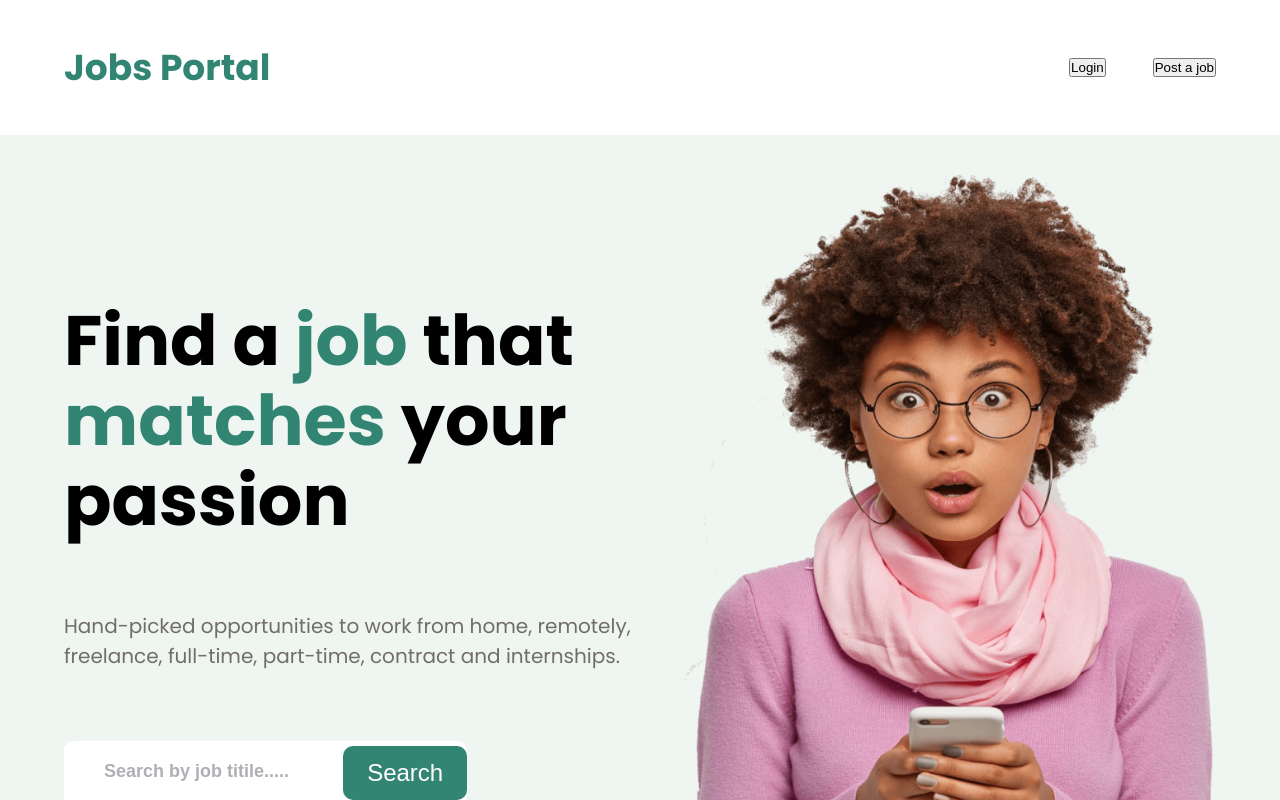
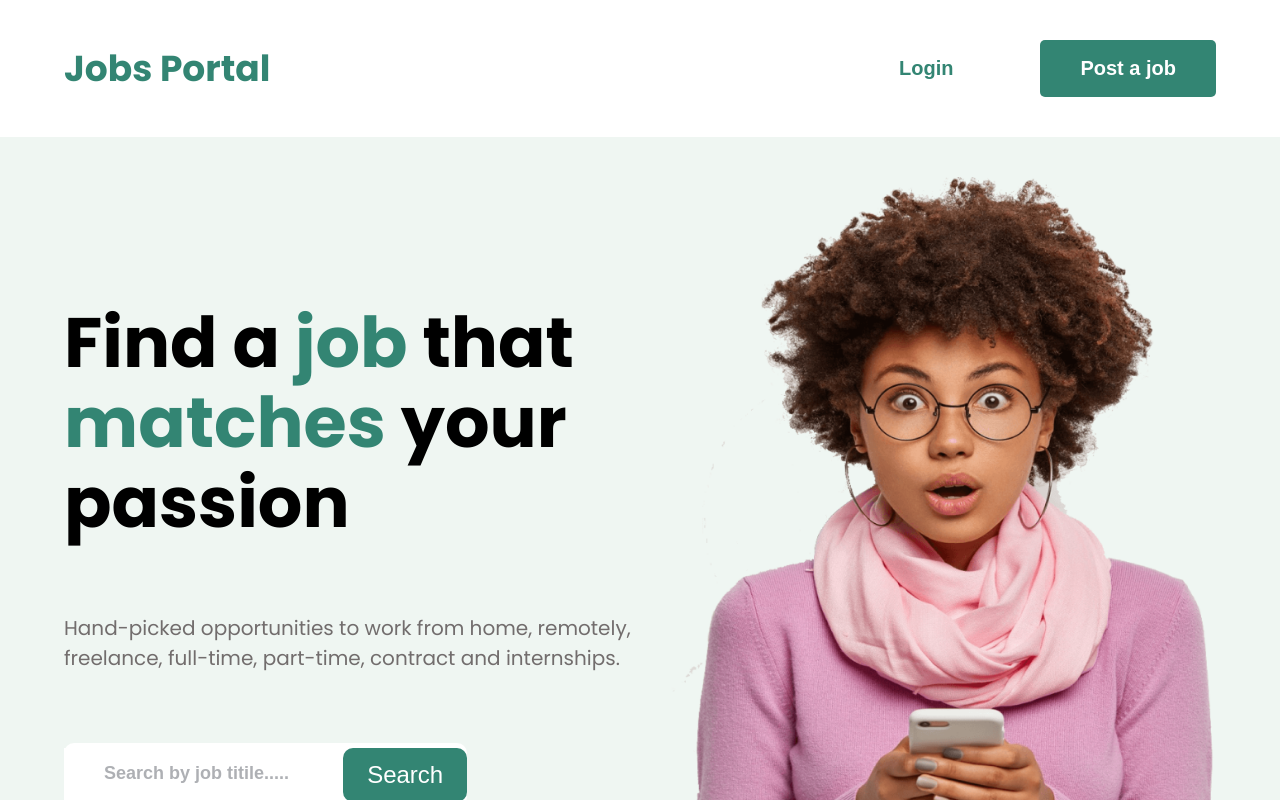
Before and after one commit to Techtees/jobsportal, a React (Create React App) app: page / in a window 1280 px wide. Shown: the top 800 px of the page. Built offline with nearby package versions, Linux system fonts and the light colour scheme.

Commit message:
feat: button prop fixed

```diff
--- a/src/components/Header.jsx
+++ b/src/components/Header.jsx
@@ -7,8 +7,8 @@ function Header() {
         <header className="container">
             <span className="logo">Jobs Portal</span>
             <div className="menu-right">
-                <Button  type='button' btnStyle='btn-w-b' text='Login' />
-                <Button  type='button' btnStyle='btn-primary' text='Post a job' />
+                <Button  type='button' className='btn-w-b' text='Login' />
+                <Button  type='button' className='btn-primary' text='Post a job' />
             </div>
         </header>
     )
```
